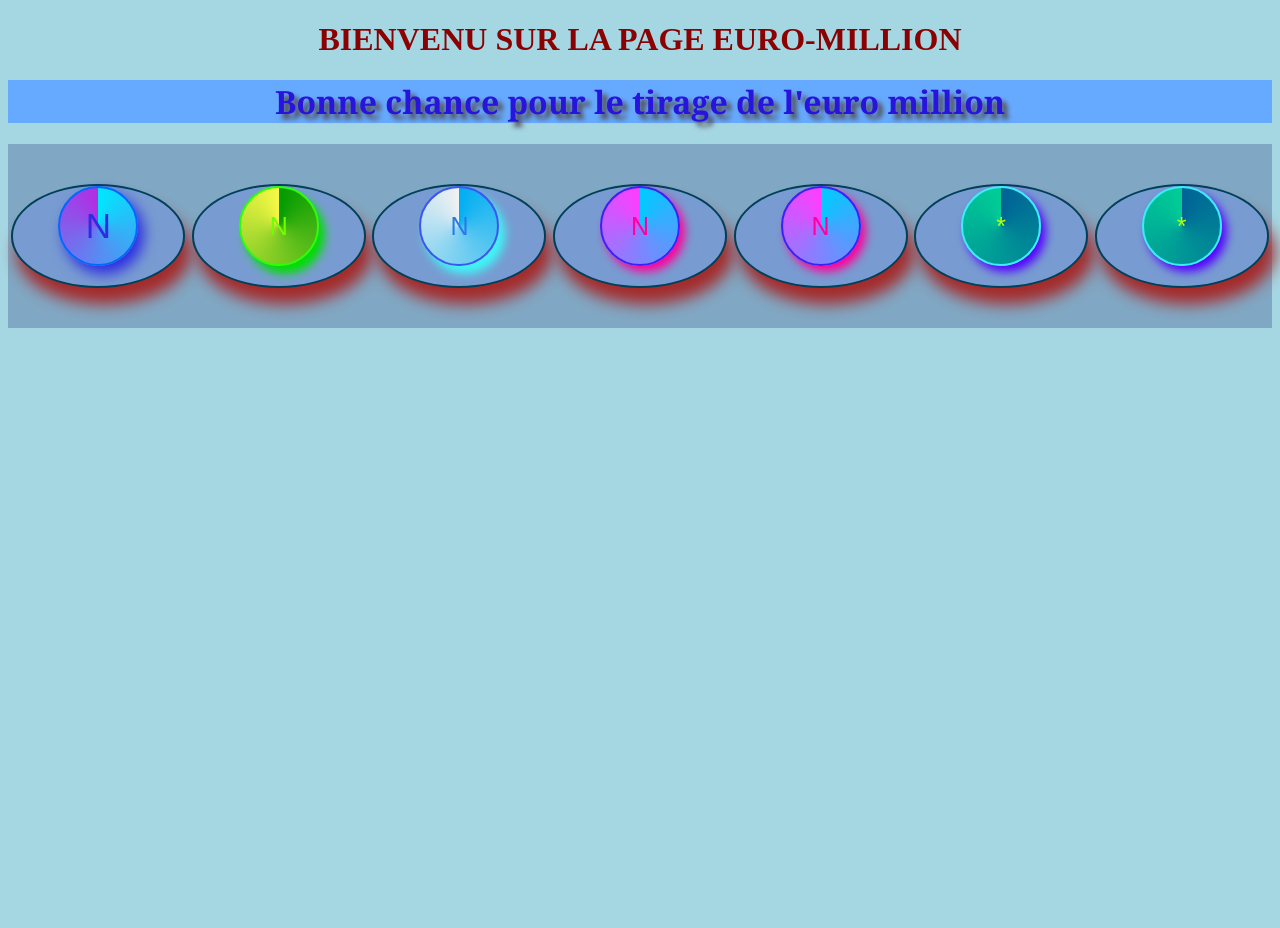
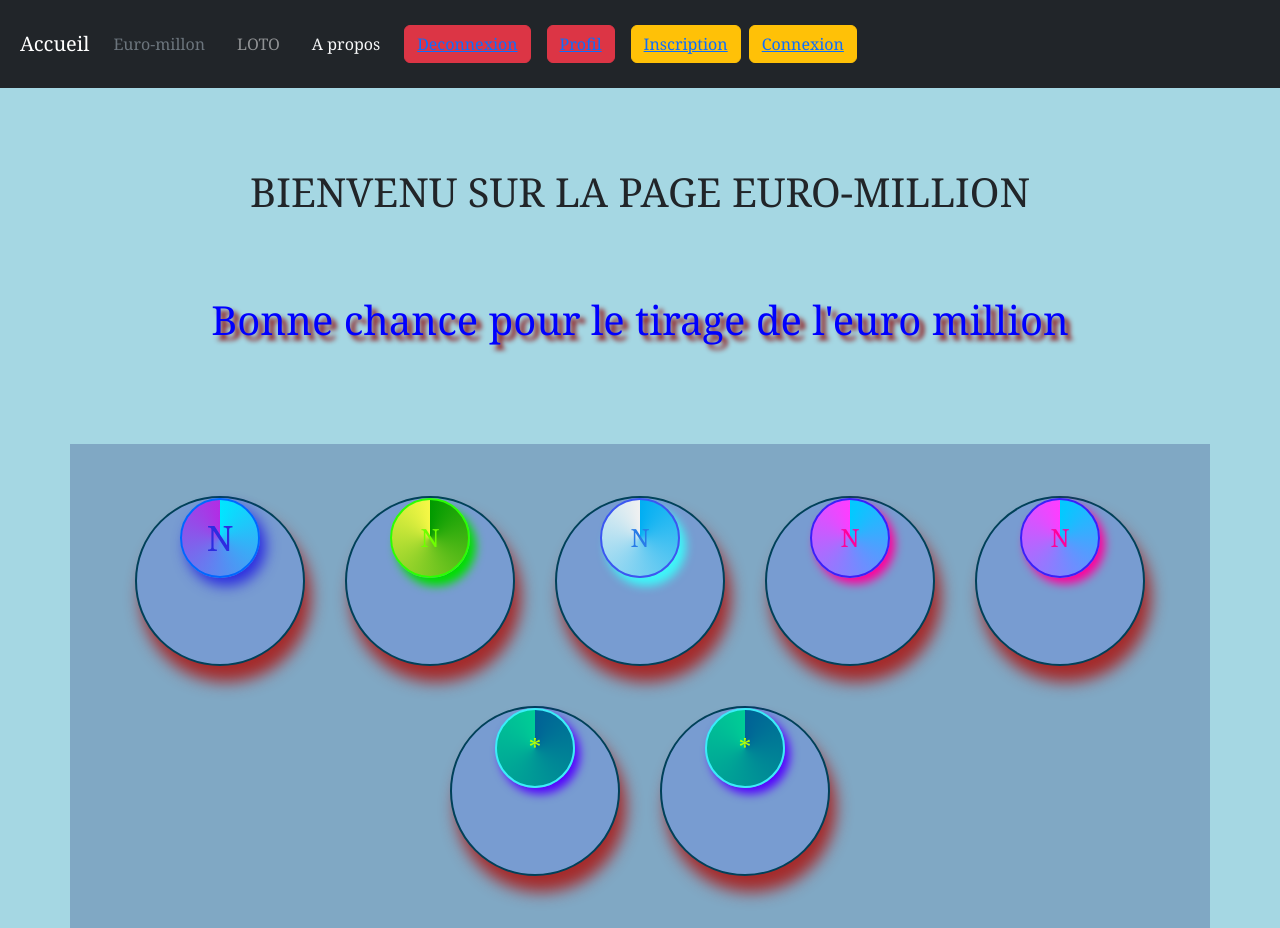
Before and after one commit to stephaneG-frep/espace_menbres, a PHP site: page /espace_menbres/euro_million.html in a window 1280 px wide. Before the commit the page ends 328 px from the top, so only its background shows below. Run offline with PHP 8.4, Linux system fonts and the light colour scheme.

Commit message:
changement

```diff
--- a/connexion.php
+++ b/connexion.php
@@ -62,7 +62,8 @@
                     setcookie($_COOKIE['password'],"");
                 }
             }
-            header('location:index.php');
+            //header('location:index.php');
+            header('Location:euro_million.html');
         }
         else {
             $message = " mot de passe non valide";
--- a/deconnexion.php
+++ b/deconnexion.php
@@ -1,18 +1,13 @@
 <?php
-
 session_start();
-
 if(isset($_SESSION['id']))
 {
 session_unset();
 session_destroy();
 header('location:index.php');
-
 }
 else
 {
-
     echo "Vous n\'ète pas connecté !";
-
 }
 ?>
--- a/euro_million.html
+++ b/euro_million.html
@@ -1,5 +1,4 @@
-
-
+<?php session_start();?>
 
 <!DOCTYPE html>
 <html>
@@ -8,16 +7,52 @@
   <meta charset="utf-8">
   <meta name="viewport" content="width=device-width">
   <title>Euro-million</title>
+  <link  rel="stylesheet" href="include/bootstrap.min.css">
   <link href="include/euro_million.css" rel="stylesheet" >
 </head>
 
+<div class="navbar navbar-expand navbar-dark bg-dark">
+  <nav class="navbar bg-body-tertiary">
+  <form class="container-fluid justify-content-start">
+    <a class="navbar-brand m-2 text-white" href="index.php">Accueil</a>
+    <ul class="navbar-nav ">
+    <li class="nav-item mx-2"><a class="nav-link text-muted" href="euro_million.html">Euro-millon</a></li>
+    <li class="nav-item mx-2 "><a class="nav-link text-white-50" href="loto.html">LOTO</a></li>
+    <li class="nav-item mx-2"><a class="nav-link text-light" href="#">A propos</a></li>
+    </ul>
+
+    <ul class="navbar-nav">
+
+    <?php
+    if(isset($_SESSION['id'])){
+    ?>
+    <button type="button" class="btn btn-danger btn-outline mx-2"><a href="deconnexion.php"> Deconnexion</a></button>
+    <button type="button" class="btn btn-danger btn-outline mx-2"><a href="profil.php">Profil</a></button>
+    <?php
+    }
+    else{ ?>
+      <button type="button" class="btn btn-warning btn-outline mx-2"><a href="inscription.php">Inscription</a></button>
+      <button type="button" class="btn btn-warning btn-outline mx(2"><a href="connexion.php">Connexion</a></button>
+    </ul>
+    </nav>
+    </form>
+
+
+    </div>
+    <?php
+
+    }
+    ?>
+
+
+
+
+
 <body>
-  <h1 style="font-family: 'Times New Roman', Times, serif;
-  text-align: center;color: darkred;">BIENVENU SUR LA PAGE EURO-MILLION</h1>
+  <h1 style="text-align: center; margin-top: 80px; margin-bottom: 80px">
+      BIENVENU SUR LA PAGE EURO-MILLION</h1>
   <div class="titre">
-    <h1 style="font-family: Georgia; color: #2814dc;
-    text-shadow: 5px 5px 5px rgb(82, 71, 71) ;"
-    >Bonne chance pour le tirage de l'euro million</h1>
+    <h1 style="margin-bottom: 80px">Bonne chance pour le tirage de l'euro million</h1>
   </div>
 
 <div class="container">
--- a/include/euro_million.css
+++ b/include/euro_million.css
@@ -1,48 +1,55 @@
-html {
-    height: 100%;
-    width: 100%;
+*, ::before, ::after{
+    box-sizing: border-box;
+    margin: 0;
+    padding: 0;
 }
 body {
     background-color: #a5d7e3;
-    font-family: georgia;
+    font-family: georgia, serif;
 }
 .titre {
     text-align: center;
-    background-color: #66aaff;
+    /*background-color: #66aaff;*/
     color: blue;
-    text-shadow: 5px 5px 5px red;
-}
-h1 {
-    font-family: georgia;
+    text-shadow: 5px 5px 5px darkred;
 }
 .container {
     width: auto;
     height: auto;
     background-color: #80a8c4;
     display: flex;
-    justify-content: space-around;
+    justify-content: center;
     align-items: center;
     flex-wrap: wrap;
-
+    margin-top: 100px;
+    padding: 2em;
 }
 .box {
-    margin-top: 40px;
-    margin-bottom: 40px;
+    margin: 20px;
     width: 170px;
+    height: 170px;
     border-radius: 50%;
     border: 2px solid #004159;
     box-shadow: 6px 16px 16px brown;
     background: #789cd1;
     color: #810000;
     text-align: center;
-    font-size: 1.2rem;
-    transition: all 4s easy-in;
+    font-size: 2rem;
 }
+
+.box {
+    transition:
+        width 4s,
+        height 4s,
+        background-color 4s,
+        transform 4s;
+}
+
 .box:hover {
     background: conic-gradient(#5b4ef5, #ffff6e);
     width: 200px;
     height: 200px;
-    rotate: 360deg;
+    transform: rotate(360deg);
 }
 #btn {
     width: 80px;
--- a/include/header.php
+++ b/include/header.php
@@ -36,8 +36,8 @@
 <form class="container-fluid justify-content-start">
   <a class="navbar-brand m-2 text-white" href="index.php">Accueil</a>
   <ul class="navbar-nav ">
-  <li class="nav-item mx-2"><a class="nav-link text-muted" href="euro_million.html">Euro-millon</a></li>
-  <li class="nav-item mx-2 "><a class="nav-link text-white-50" href="loto.html">LOTO</a></li>
+  <!--<li class="nav-item mx-2"><a class="nav-link text-muted" href="euro_million.html">Euro-millon</a></li>
+  <li class="nav-item mx-2 "><a class="nav-link text-white-50" href="loto.html">LOTO</a></li>-->
   <li class="nav-item mx-2"><a class="nav-link text-light" href="#">A propos</a></li>
   </ul>
 
```
Also changed, not shown: other parts of include/euro_million.css (+42 -14 lines), loto.html (+42 -2 lines).
